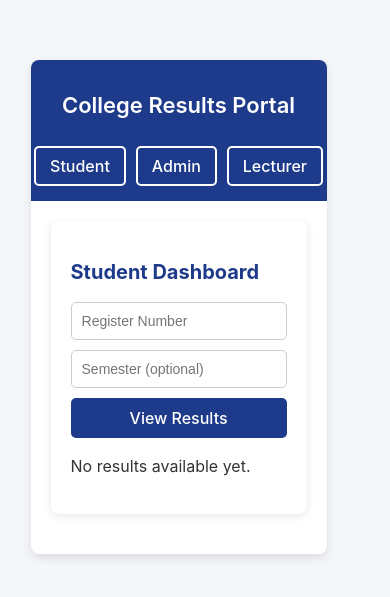
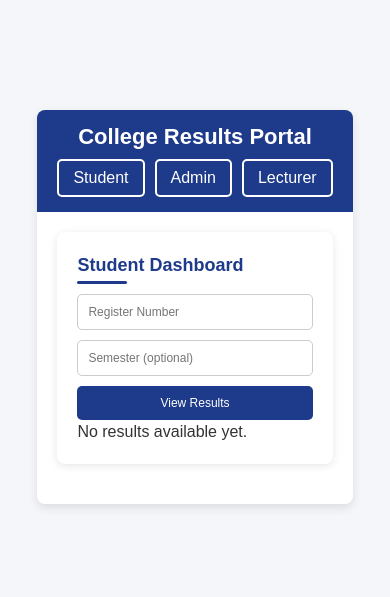
Before and after one commit to shishirshettyyy/resultportal, a React (Vite) app in the folder frontEnd/: page / in a window 390 px wide. Shown: the part 115-712 px from the top of the page. Built offline with nearby package versions, Linux system fonts and the light colour scheme.

Commit message:
initial commit

```diff
--- a/frontEnd/src/App.css
+++ b/frontEnd/src/App.css
@@ -1,4 +1,4 @@
-Global Styles
+/* Global Styles */
 * {
   margin: 0;
   padding: 0;
@@ -12,17 +12,30 @@ body {
   display: flex;
   justify-content: center;
   align-items: center;
-  height: 100vh;
+  min-height: 100vh;
+  overflow: auto;
 }
 
 /* Container */
 .app-container {
-  width: 90%;
+  width: 100%;
   max-width: 1200px;
   background: #fff;
   box-shadow: 0 4px 10px rgba(0, 0, 0, 0.1);
   border-radius: 8px;
   overflow: hidden;
+  animation: fadeIn 0.5s ease-in-out;
+}
+
+@keyframes fadeIn {
+  from {
+    opacity: 0;
+    transform: translateY(-20px);
+  }
+  to {
+    opacity: 1;
+    transform: translateY(0);
+  }
 }
 
 /* Navbar */
@@ -33,6 +46,16 @@ body {
   background: #1e3a8a;
   color: white;
   padding: 15px 20px;
+  animation: slideDown 0.5s ease-in-out;
+}
+
+@keyframes slideDown {
+  from {
+    transform: translateY(-100%);
+  }
+  to {
+    transform: translateY(0);
+  }
 }
 
 .navbar-title {
@@ -52,7 +75,7 @@ body {
   padding: 8px 14px;
   border-radius: 5px;
   cursor: pointer;
-  transition: 0.3s;
+  transition: all 0.3s ease;
 }
 
 .nav-btn:hover {
@@ -63,6 +86,18 @@ body {
 /* Main Content */
 .main-content {
   padding: 20px;
+  animation: fadeInUp 0.5s ease-in-out;
+}
+
+@keyframes fadeInUp {
+  from {
+    opacity: 0;
+    transform: translateY(20px);
+  }
+  to {
+    opacity: 1;
+    transform: translateY(0);
+  }
 }
 
 /* Sections */
@@ -72,12 +107,25 @@ body {
   border-radius: 8px;
   box-shadow: 0 2px 8px rgba(0, 0, 0, 0.1);
   margin-bottom: 20px;
+  animation: fadeIn 0.5s ease-in-out;
 }
 
 .section-title {
   font-size: 20px;
   margin-bottom: 15px;
   color: #1e3a8a;
+  position: relative;
+}
+
+.section-title::after {
+  content: '';
+  position: absolute;
+  bottom: -5px;
+  left: 0;
+  width: 50px;
+  height: 3px;
+  background: #1e3a8a;
+  border-radius: 2px;
 }
 
 /* Forms */
@@ -92,6 +140,13 @@ body {
   border: 1px solid #ccc;
   border-radius: 5px;
   font-size: 14px;
+  transition: border-color 0.3s ease;
+}
+
+.input-field:focus {
+  border-color: #1e3a8a;
+  outline: none;
+  box-shadow: 0 0 5px rgba(30, 58, 138, 0.3);
 }
 
 .submit-btn {
@@ -101,7 +156,7 @@ body {
   border: none;
   border-radius: 5px;
   cursor: pointer;
-  transition: 0.3s;
+  transition: background 0.3s ease;
 }
 
 .submit-btn:hover {
@@ -116,6 +171,22 @@ body {
   border-radius: 5px;
   text-align: center;
   margin-bottom: 10px;
+  animation: shake 0.5s ease-in-out;
+}
+
+@keyframes shake {
+  0%, 100% {
+    transform: translateX(0);
+  }
+  25% {
+    transform: translateX(-10px);
+  }
+  50% {
+    transform: translateX(10px);
+  }
+  75% {
+    transform: translateX(-10px);
+  }
 }
 
 /* Results */
@@ -129,6 +200,12 @@ body {
   border-radius: 8px;
   margin-bottom: 10px;
   box-shadow: 0 2px 4px rgba(0, 0, 0, 0.1);
+  transition: transform 0.3s ease, box-shadow 0.3s ease;
+}
+
+.result-card:hover {
+  transform: translateY(-5px);
+  box-shadow: 0 4px 8px rgba(0, 0, 0, 0.2);
 }
 
 .result-card p {
@@ -140,6 +217,7 @@ body {
   width: 100%;
   border-collapse: collapse;
   margin-top: 15px;
+  animation: fadeIn 0.5s ease-in-out;
 }
 
 .data-table th, .data-table td {
@@ -153,6 +231,10 @@ body {
   color: white;
 }
 
+.data-table tr:hover {
+  background: #f1f3f5;
+}
+
 /* Buttons */
 .action-btn {
   padding: 6px 10px;
@@ -160,6 +242,7 @@ body {
   cursor: pointer;
   border-radius: 5px;
   font-size: 14px;
+  transition: background 0.3s ease;
 }
 
 .action-btn.approve {
@@ -167,9 +250,17 @@ body {
   color: white;
 }
 
+.action-btn.approve:hover {
+  background: #45a049;
+}
+
 .action-btn.reject {
   background: #ff4d4d;
   color: white;
+}
+
+.action-btn.reject:hover {
+  background: #e63939;
 }
 
 .action-btn.edit {
@@ -177,9 +268,17 @@ body {
   color: white;
 }
 
+.action-btn.edit:hover {
+  background: #e68a00;
+}
+
 .action-btn.delete {
   background: #d32f2f;
   color: white;
+}
+
+.action-btn.delete:hover {
+  background: #b71c1c;
 }
 
 /* Responsive */
@@ -198,4 +297,12 @@ body {
   .result-card {
     font-size: 14px;
   }
+
+  .section-title {
+    font-size: 18px;
+  }
+
+  .input-field, .submit-btn, .action-btn {
+    font-size: 12px;
+  }
 }
--- a/frontEnd/src/App.jsx
+++ b/frontEnd/src/App.jsx
@@ -21,6 +21,7 @@ function App() {
   const [bulkFile, setBulkFile] = useState(null);
   const [lecturerForm, setLecturerForm] = useState({ email: '', password: '' });
   const [sessionalForm, setSessionalForm] = useState({
+    name: '',
     registerNumber: '',
     semester: '',
     branch: '',
@@ -173,6 +174,7 @@ function App() {
       });
       alert('Sessional marks submitted');
       setSessionalForm({
+       name: '',
         registerNumber: '',
         semester: '',
         branch: '',
@@ -286,8 +288,8 @@ function App() {
                     {result.subjects.length === 4 ? (
                       <>
                         <p>Total: {result.totalMarks}/400</p>
-                        <p>Percentage: ${result.percentage}%</p>
-                        <p>Status: ${result.status}</p>
+                        <p>Percentage: {result.percentage}%</p>
+                        <p>Status: {result.status}</p>
                         <button className="action-btn" onClick={() => generatePDF(result)}>Download PDF</button>
                       </>
                     ) : (
@@ -379,6 +381,7 @@ function App() {
               <table className="data-table">
                 <thead>
                   <tr>
+                    <th>Name</th>
                     <th>Register Number</th>
                     <th>Subject</th>
                     <th>Marks</th>
@@ -391,6 +394,7 @@ function App() {
                 <tbody>
                   {pendingMarks.map(mark => (
                     <tr key={mark._id}>
+                      <td>{mark.name}</td>
                       <td>{mark.registerNumber}</td>
                       <td>{mark.subjectName}</td>
                       <td>{mark.marks}</td>
@@ -458,20 +462,77 @@ function App() {
             <div className="form-section">
               <h3 className="subtitle">Add Sessional Marks</h3>
               <form className="form-container" onSubmit={handleSessionalSubmit}>
-                <input className="input-field" placeholder="Register Number" value={sessionalForm.registerNumber} onChange={e => setSessionalForm({ ...sessionalForm, registerNumber: e.target.value })} />
-                <input className="input-field" placeholder="Semester" value={sessionalForm.semester} onChange={e => setSessionalForm({ ...sessionalForm, semester: e.target.value })} />
-                <input className="input-field" placeholder="Branch" value={sessionalForm.branch} onChange={e => setSessionalForm({ ...sessionalForm, branch: e.target.value })} />
-                <input className="input-field" placeholder="Subject Name" value={sessionalForm.subjectName} onChange={e => setSessionalForm({ ...sessionalForm, subjectName: e.target.value })} />
-                <input className="input-field" type="number" placeholder="Marks (0-100)" value={sessionalForm.marks} onChange={e => setSessionalForm({ ...sessionalForm, marks: Math.min(100, Math.max(0, parseInt(e.target.value) || 0)) })} />
+
+
+              <input className="input-field"
+    placeholder="Name"
+    value={sessionalForm.name}
+    onChange={e => setSessionalForm({ ...sessionalForm, name: e.target.value })}
+  />
+  <input
+    className="input-field"
+    placeholder="Register Number"
+    value={sessionalForm.registerNumber}
+    onChange={e => setSessionalForm({ ...sessionalForm, registerNumber: e.target.value })}
+  />
+
+  {/* Semester Selection */}
+  <select
+    className="input-field"
+    value={sessionalForm.semester}
+    onChange={e => setSessionalForm({ ...sessionalForm, semester: e.target.value })}
+  >
+    <option value="">Select Semester</option>
+    <option value="Semester 1">Semester 1</option>
+    <option value="Semester 2">Semester 2</option>
+    <option value="Semester 3">Semester 3</option>
+    <option value="Semester 4">Semester 4</option>
+    <option value="Semester 5">Semester 5</option>
+    <option value="Semester 6">Semester 6</option>
+  </select>
+
+  {/* Branch Selection */}
+  <select
+    className="input-field"
+    value={sessionalForm.branch}
+    onChange={e => setSessionalForm({ ...sessionalForm, branch: e.target.value })}
+  >
+    <option value="">Select Branch</option>
+    <option value="Civil">Civil</option>
+    <option value="Computer Science">Computer Science</option>
+    <option value="Electrical and Electronics">Electrical and Electronics</option>
+    <option value="Electrical and Communication">Electrical and Communication</option>
+    <option value="Mechanical Engineering">Mechanical Engineering</option>
+    <option value="ADFT">ADFT</option>
+  </select>
+
+  <input
+    className="input-field"
+    placeholder="Subject Name"
+    value={sessionalForm.subjectName}
+    onChange={e => setSessionalForm({ ...sessionalForm, subjectName: e.target.value })}
+  />
+
+  <input
+    className="input-field"
+    type="number"
+    placeholder="Marks (0-100)"
+    value={sessionalForm.marks}
+    onChange={e => setSessionalForm({ ...sessionalForm, marks: Math.min(100, Math.max(0, parseInt(e.target.value) || 0)) })}
+  />
+
+  {/* Sessional Type Selection */}
   <select
     className="input-field"
     value={sessionalForm.sessionalType}
     onChange={e => setSessionalForm({ ...sessionalForm, sessionalType: e.target.value })}
   >
+    <option value="">Select Sessional Type</option>
     <option value="Sessional 1">Sessional 1</option>
     <option value="Sessional 2">Sessional 2</option>
     <option value="Sessional 3">Sessional 3</option>
   </select>
+
   <input
     className="input-field"
     placeholder="Student Email"
@@ -479,15 +540,17 @@ function App() {
     onChange={e => setSessionalForm({ ...sessionalForm, studentEmail: e.target.value })}
     required
   />
+
   <button className="submit-btn" type="submit">Submit Marks</button>
 </form>
+
             </div>
             <div className="table-section">
               <h3 className="subtitle">Your Submissions</h3>
               <ul className="submission-list">
                 {dashboardData.submittedMarks?.map(mark => (
                   <li key={mark._id}>
-                    {mark.registerNumber} - {mark.subjectName} ({mark.sessionalType}): {mark.marks} to {mark.studentEmail} ({mark.status})
+                   {mark.name}{mark.registerNumber} - {mark.subjectName} ({mark.sessionalType}): {mark.marks} to {mark.studentEmail} ({mark.status})
                   </li>
                 ))}
               </ul>
```
Also changed, not shown: 1 other file (tests, documents, lock files or other folders). Lines whose indentation alone changed are shown as unchanged.
